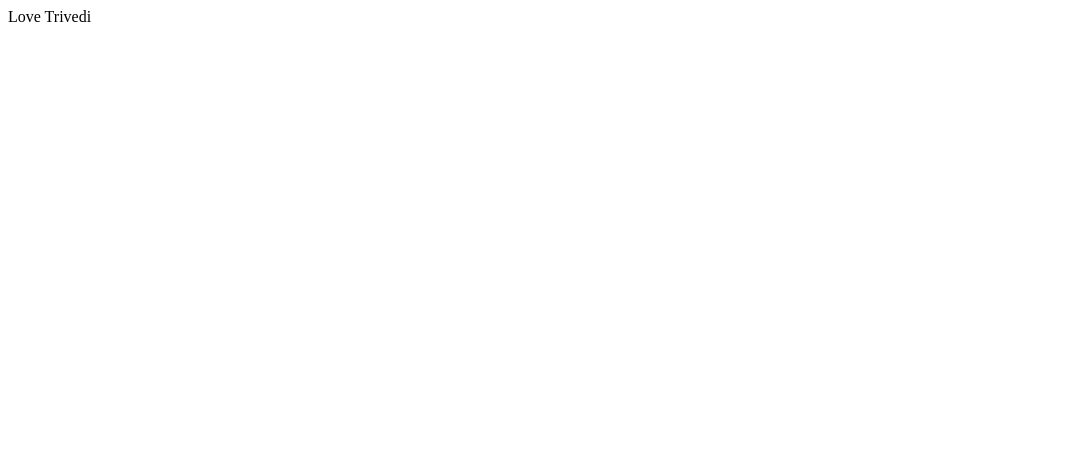
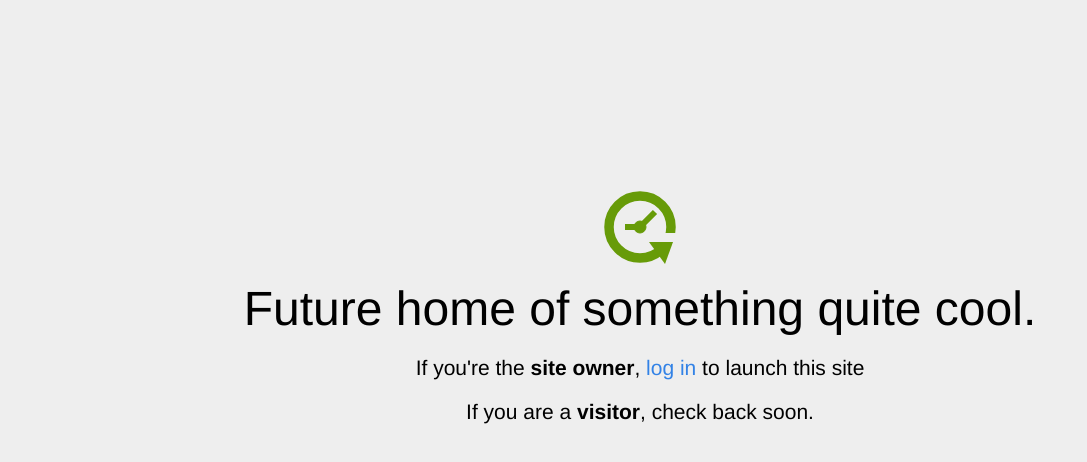
Before and after one commit to zestgeek/lovetrivedi.github.io, a plain HTML site: page index.html in a window 1280 px wide. Shown: the whole page, without its empty margins (0-1087 px from the left). Drawn offline with Linux system fonts and the light colour scheme.

Commit message:
Update index.html

```diff
--- a/index.html
+++ b/index.html
@@ -1 +1,81 @@
-Love Trivedi
+<!DOCTYPE html>
+<html>
+<head>
+<title>Coming Soon</title>
+<meta http-equiv="content-type" content="text/html; charset=utf-8" >
+<meta name="viewport" content="width=device-width, initial-scale=1.0">
+<style type="text/css">
+body {
+  /*background: linear-gradient(90deg, white, gray);*/
+  background-color: #eee;
+}
+
+body, h1, p {
+  font-family: "Helvetica Neue", "Segoe UI", Segoe, Helvetica, Arial, "Lucida Grande", sans-serif;
+  font-weight: normal;
+  margin: 0;
+  padding: 0;
+  text-align: center;
+}
+
+.container {
+  margin-left:  auto;
+  margin-right:  auto;
+  margin-top: 177px;
+  max-width: 1170px;
+  padding-right: 15px;
+  padding-left: 15px;
+}
+
+.row:before, .row:after {
+  display: table;
+  content: " ";
+}
+
+h1 {
+  font-size: 48px;
+  font-weight: 300;
+  margin: 0 0 20px 0;
+}
+
+.lead {
+  font-size: 21px;
+  font-weight: 200;
+  margin-bottom: 20px;
+}
+
+p {
+  margin: 0 0 10px;
+}
+
+a {
+  color: #3282e6;
+  text-decoration: none;
+}
+</style>
+</head>
+
+<body>
+<div class="container text-center" id="error">
+
+  <svg height="100" width="100">
+    <circle cx="50" cy="50" r="31" stroke="#679b08" stroke-width="9.5" fill="none" />
+    <circle cx="50" cy="50" r="6" stroke="#679b08" stroke-width="1" fill="#679b08" />
+    <line x1="50" y1="50" x2="35" y2="50" style="stroke:#679b08;stroke-width:6" />
+    <line x1="65" y1="35" x2="50" y2="50" style="stroke:#679b08;stroke-width:6" />
+    <path d="M59 65 L83 65 L75 87 Z" fill="#679b08" />
+    <rect width="20" height="9" x="70" y="56" style="fill:#eee;stroke-width:0;" />
+  </svg>
+  <div class="row">
+    <div class="col-md-12">
+      <div class="main-icon text-success"><span class="uxicon uxicon-clock-refresh"></span></div>
+      <h1>Future home of something quite cool.</h1>
+      <p class="lead">If you're the <strong>site owner</strong>, <a href="/cpanel">log in</a> to launch this site</p>
+      <p class="lead">If you are a <strong>visitor</strong>, check back soon.</p>
+    </div>
+  </div>
+
+</div>
+
+</body>
+</html>
```
